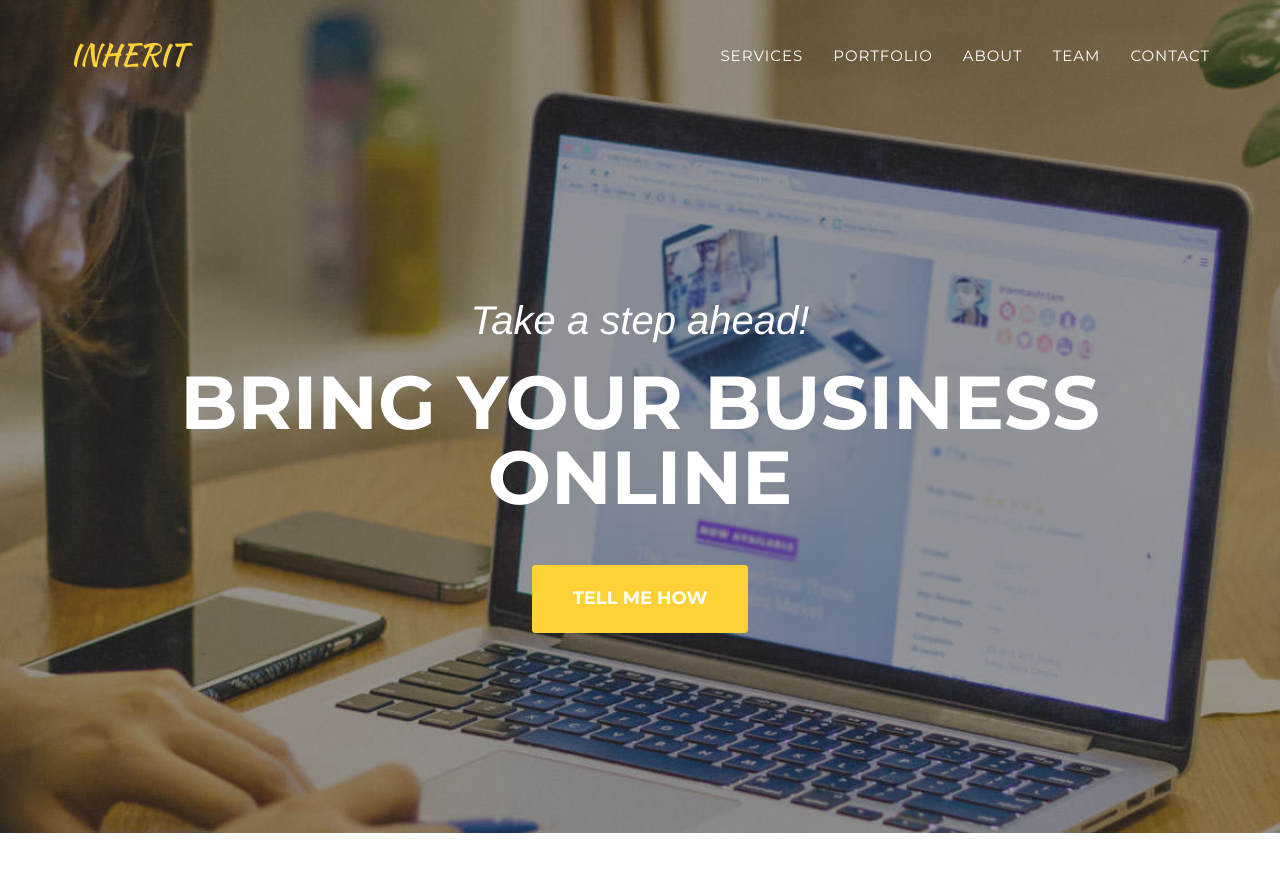
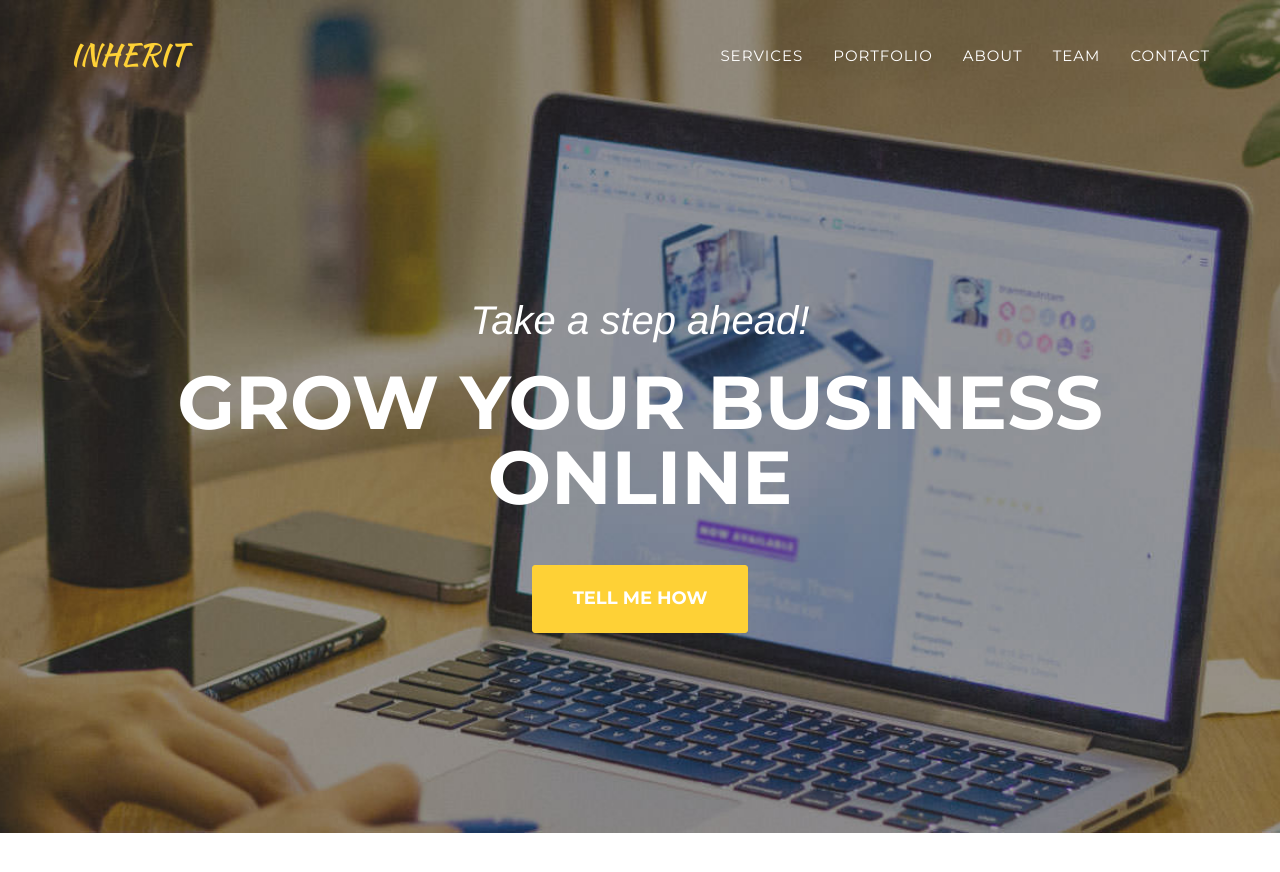
Before and after one commit to skyhitblog/inheritio, a Jekyll site: the page built from index.html, in a window 1280 px wide and 900 px high. Shown: the top 872 px of the window. Built offline with Jekyll 4.4.1, drawn with Linux system fonts in a browser that asks for light colours; some web fonts are replaced.

Commit message:
Domain Name

```diff
--- a/_config.yml
+++ b/_config.yml
@@ -1,4 +1,4 @@
-url: https://inheritio.github.io
+url: https://inheritio.com
 baseurl: ""
 
 # Site settings
--- a/_includes/header.html
+++ b/_includes/header.html
@@ -45,7 +45,7 @@
         <div class="container">
             <div class="intro-text">
                 <div class="intro-lead-in">Take a step ahead!</div>
-                <div class="intro-heading">Bring Your Business Online</div>
+                <div class="intro-heading">Grow Your Business Online</div>
                 <a href="#services" class="page-scroll btn btn-xl">Tell me how</a>
             </div>
         </div>
```
